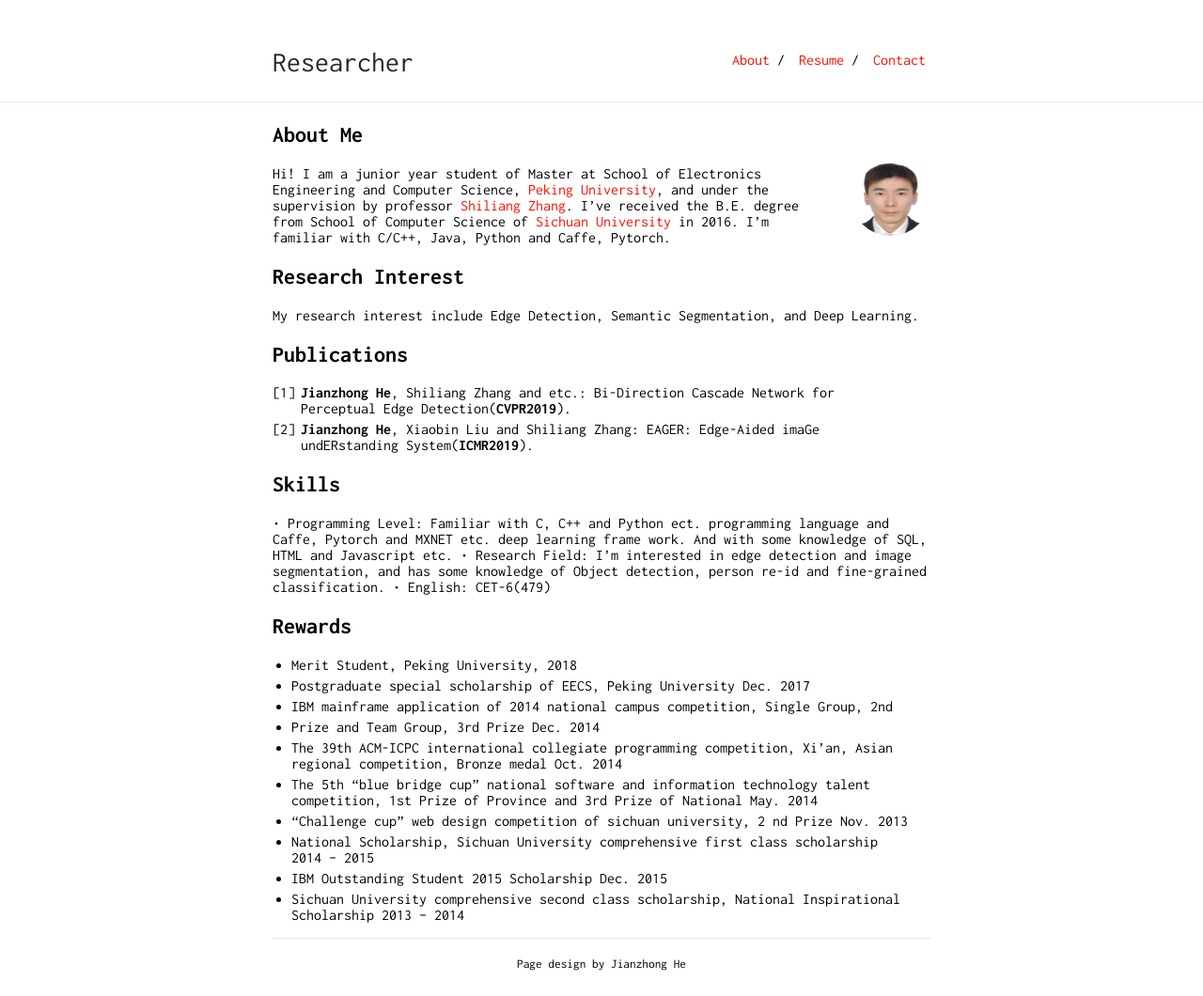
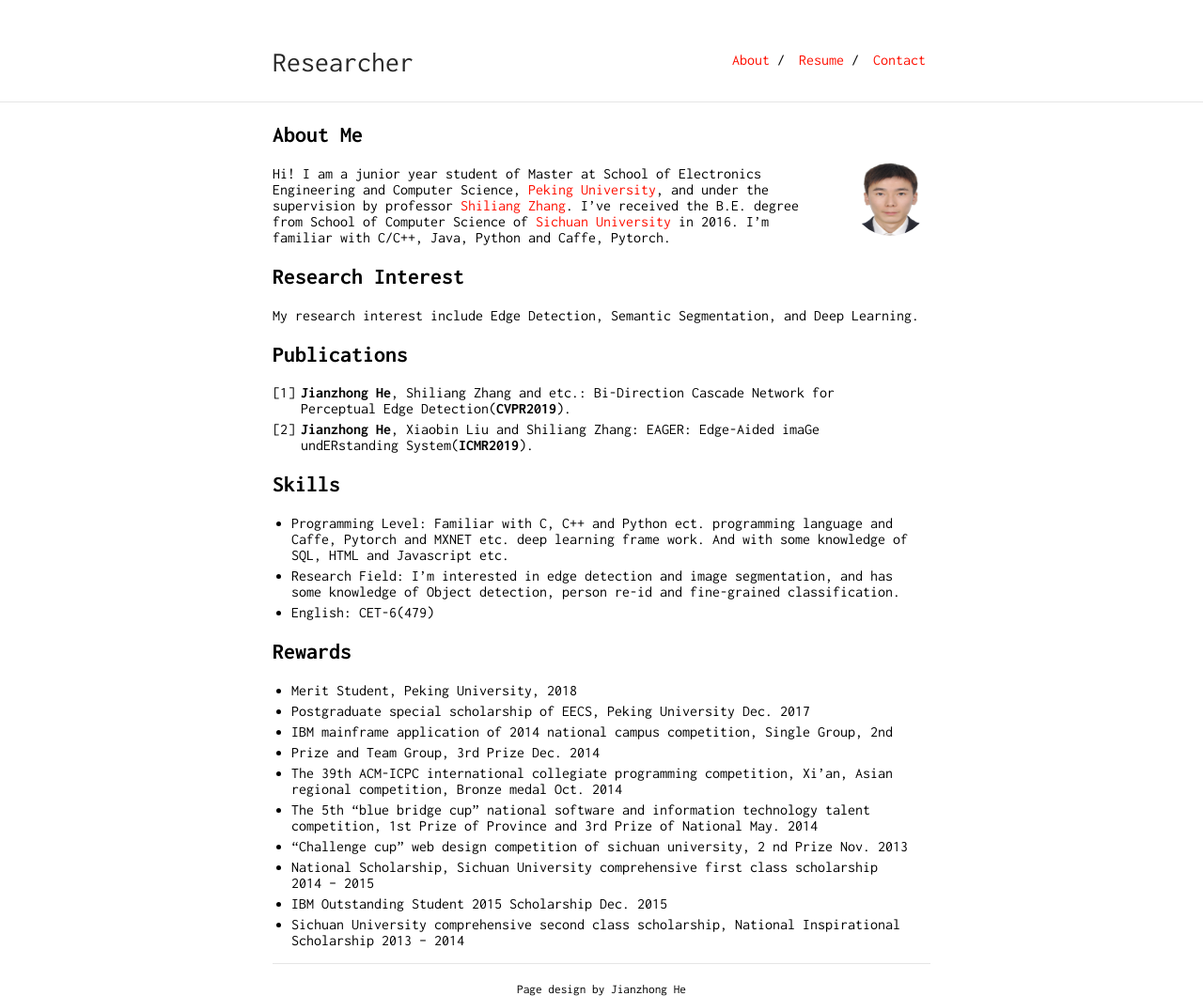
Before and after one commit to pkuCactus/pkuCactus2.github.io, a Jekyll site: the page built from index.md, in a window 1280 px wide. Shown: the whole page at 94% size. Built offline with Jekyll 4.4.1, drawn with Linux system fonts in a browser that asks for light colours; our own code applies the rules of GitHub Pages for plain Markdown files; before the commit the page ends 1033 px from its top, so only the background shows below that.

```diff
--- a/index.md
+++ b/index.md
@@ -20,9 +20,9 @@ My research interest include Edge Detection, Semantic Segmentation, and Deep Lea
 
 ## Skills
 
-• Programming Level: Familiar with C, C++ and Python ect. programming language and Caffe, Pytorch and MXNET etc. deep learning frame work. And with some knowledge of SQL, HTML and Javascript etc.
-• Research Field: I'm interested in edge detection and image segmentation, and has some knowledge of Object detection, person re-id and fine-grained classification.
-• English: CET-6(479)
+* Programming Level: Familiar with C, C++ and Python ect. programming language and Caffe, Pytorch and MXNET etc. deep learning frame work. And with some knowledge of SQL, HTML and Javascript etc.
+* Research Field: I'm interested in edge detection and image segmentation, and has some knowledge of Object detection, person re-id and fine-grained classification.
+* English: CET-6(479)
 
 <!-- ## Typography
 
```
